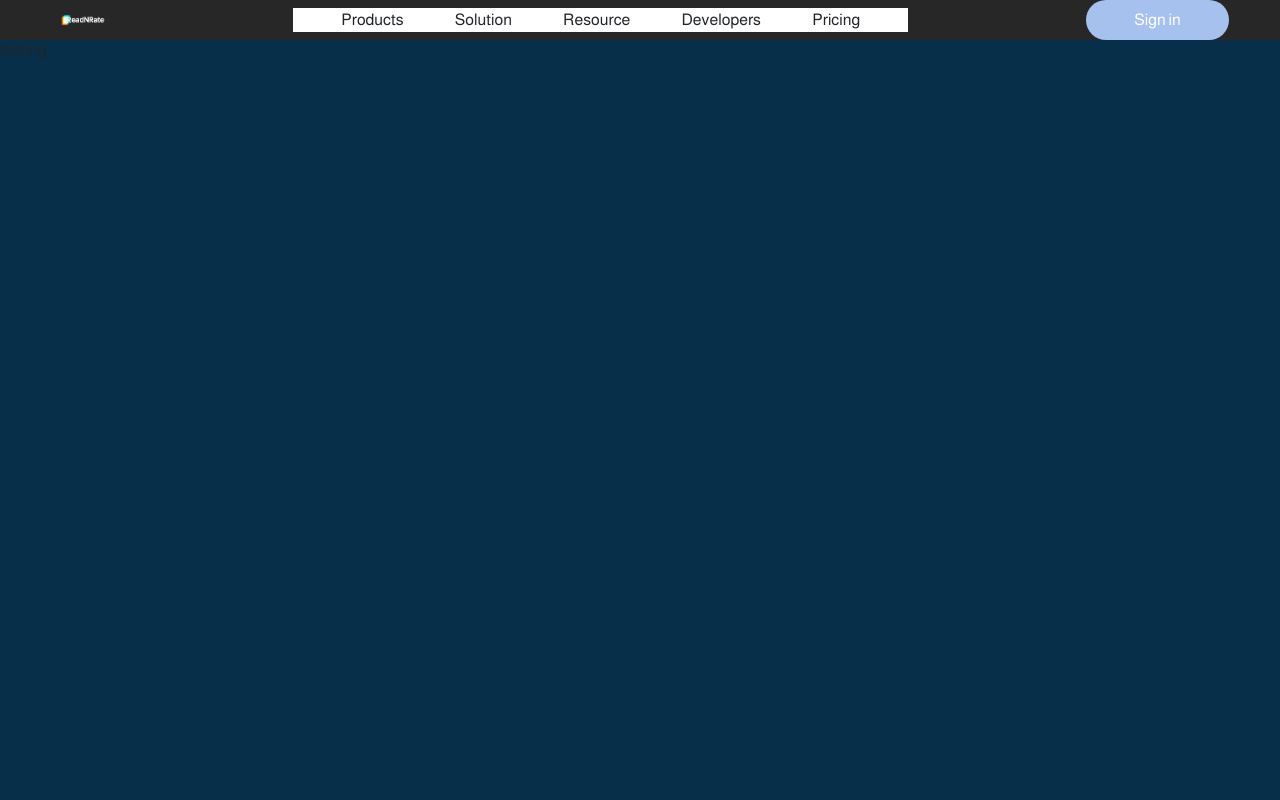
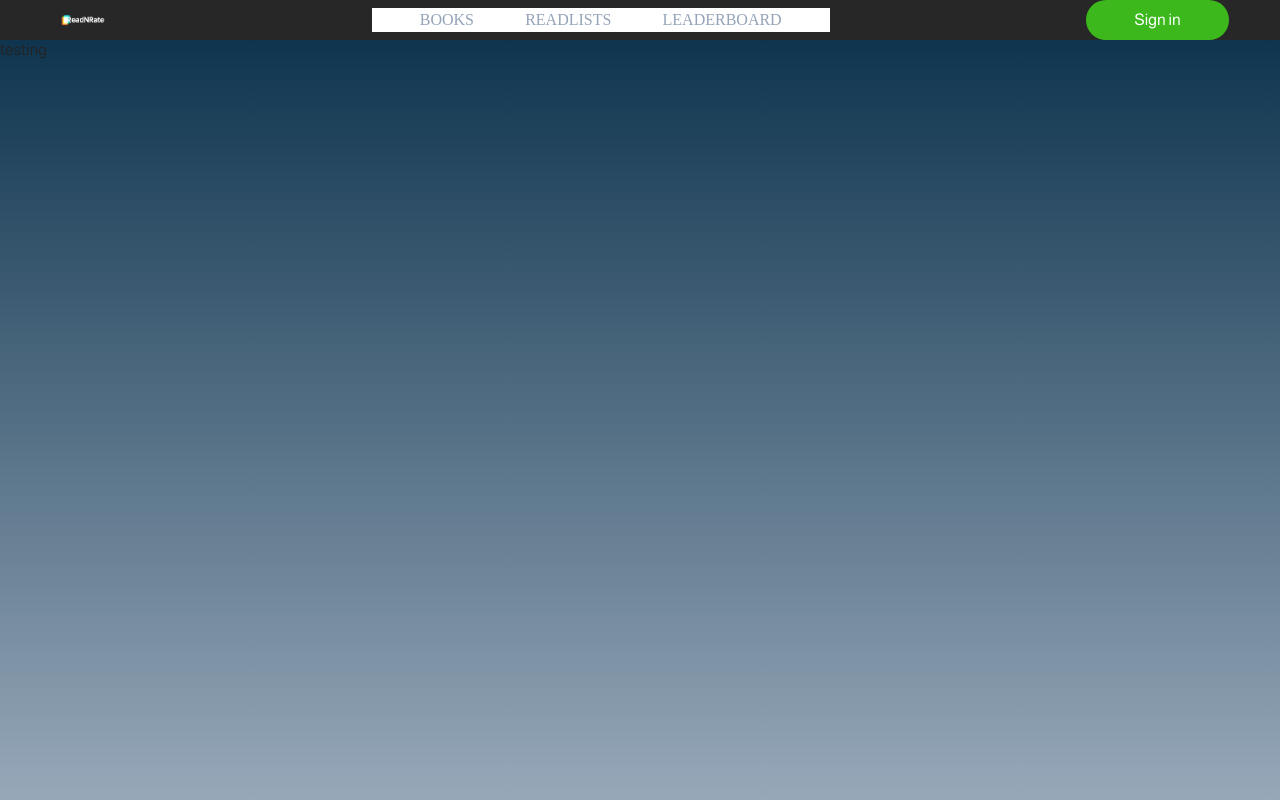
Before and after one commit to PBP-A06/ReadNRate, a Django app: page / in a window 1280 px wide. Run offline with Django 4.2, Linux system fonts and the light colour scheme; some libraries are stand-ins or nearby versions.

Commit message:
base.html modify

```diff
--- a/templates/base.html
+++ b/templates/base.html
@@ -20,7 +20,7 @@
         <link href="https://fonts.googleapis.com/css2?family=Almarai:wght@300;400&display=swap" rel="stylesheet">
     </head>
 
-    <body class="font-[Almarai] bg-gradient-to-t from-sky-950 to-sky-950 h-screen">
+    <body class="font-[Almarai] bg-gradient-to-t from-[#97A8B9] to-sky-950 h-screen">
         <header class="bg-[#272727]">
             <nav class="flex justify-between items-center w-[92%]  mx-auto">
                 <div>
@@ -30,24 +30,18 @@
                     class="nav-links duration-500 md:static absolute bg-white md:min-h-fit min-h-[60vh] left-0 top-[-100%] md:w-auto  w-full flex items-center px-5">
                     <ul class="flex md:flex-row flex-col md:items-center md:gap-[4vw] gap-8">
                         <li>
-                            <a class="hover:text-gray-500" href="#">Products</a>
+                            <a class="text-slate-400 font-normal font-['Cocogoose']" href="#">BOOKS</a>
                         </li>
                         <li>
-                            <a class="hover:text-gray-500" href="#">Solution</a>
+                            <a class="text-slate-400 font-normal font-['Cocogoose']" href="#">READLISTS</a>
                         </li>
                         <li>
-                            <a class="hover:text-gray-500" href="#">Resource</a>
-                        </li>
-                        <li>
-                            <a class="hover:text-gray-500" href="#">Developers</a>
-                        </li>
-                        <li>
-                            <a class="hover:text-gray-500" href="#">Pricing</a>
+                            <a class="text-slate-400 font-normal font-['Cocogoose']" href="#">LEADERBOARD</a>
                         </li>
                     </ul>
                 </div>
                 <div class="flex items-center gap-6">
-                    <button class="bg-[#a6c1ee] text-white px-5 py-2 rounded-full hover:bg-[#87acec]">Sign in</button>
+                    <button class="bg-[#3CB81D] text-white px-5 py-2 rounded-full hover:bg-lime-900">Sign in</button>
                     <ion-icon onclick="onToggleMenu(this)" name="menu" class="text-3xl cursor-pointer md:hidden"></ion-icon>
                 </div>
         </header>
```
